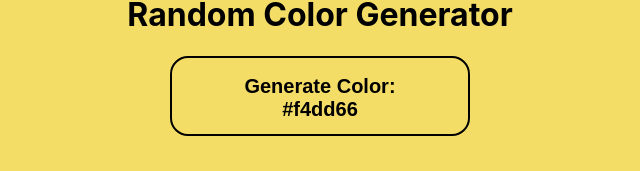
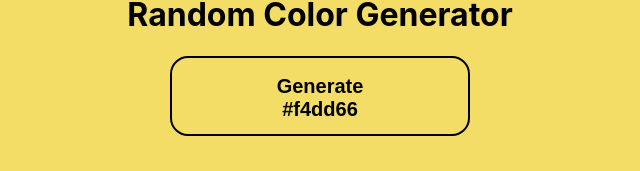
Before and after one commit to Julievee/react-random-color-generator, a React (Create React App) app: page / in a window 1280 px wide. Shown: the part 226-397 px from the top of the page, without its empty margins (320-960 px from the left). Built offline with nearby package versions, Linux system fonts and the light colour scheme.

Commit message:
Changed text of button to Generate again

```diff
--- a/src/App.js
+++ b/src/App.js
@@ -33,7 +33,7 @@ export default function App() {
         }}
       >
         <h2>
-          Generate Color:
+          Generate
           <br />
           {color}
         </h2>
```
